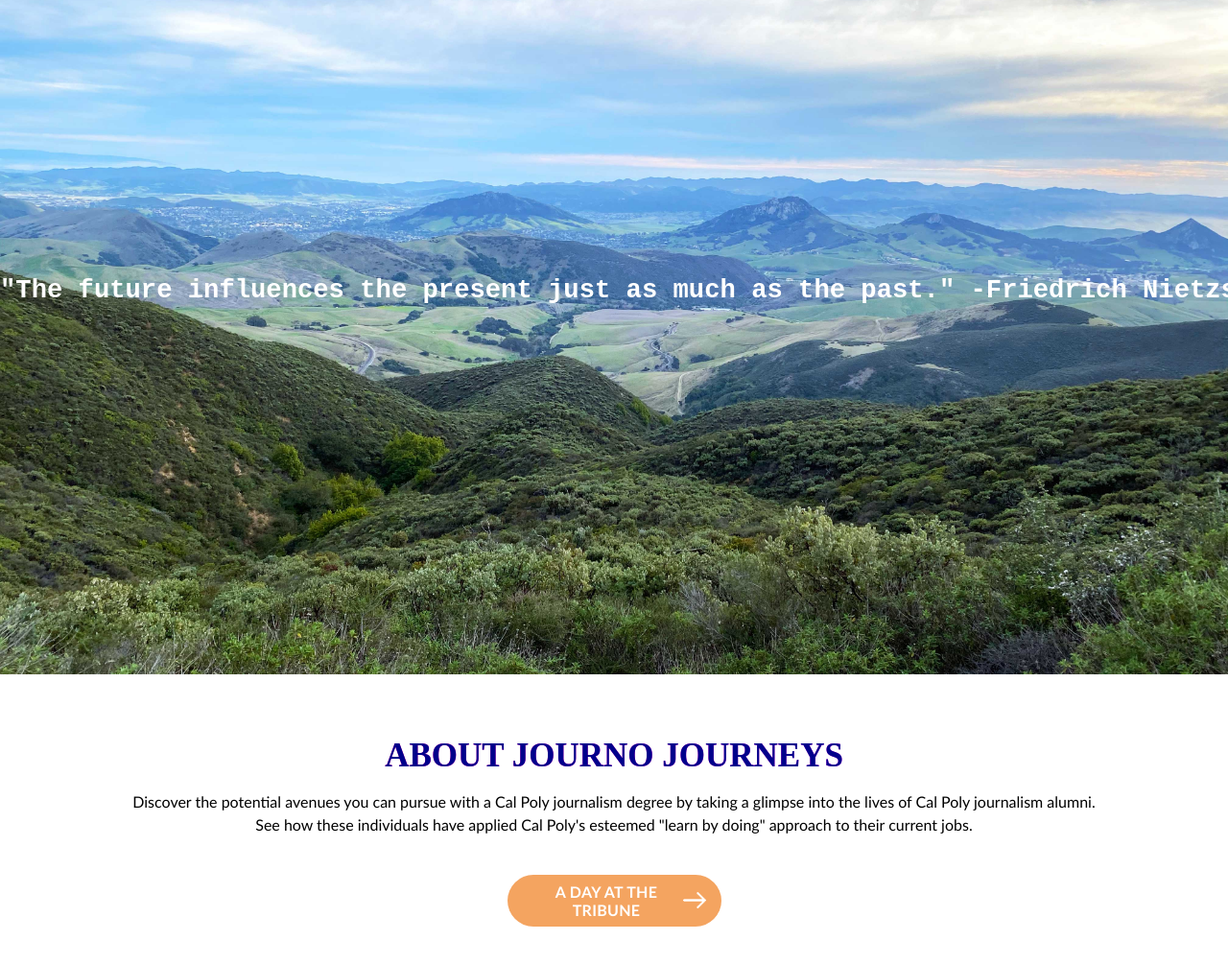
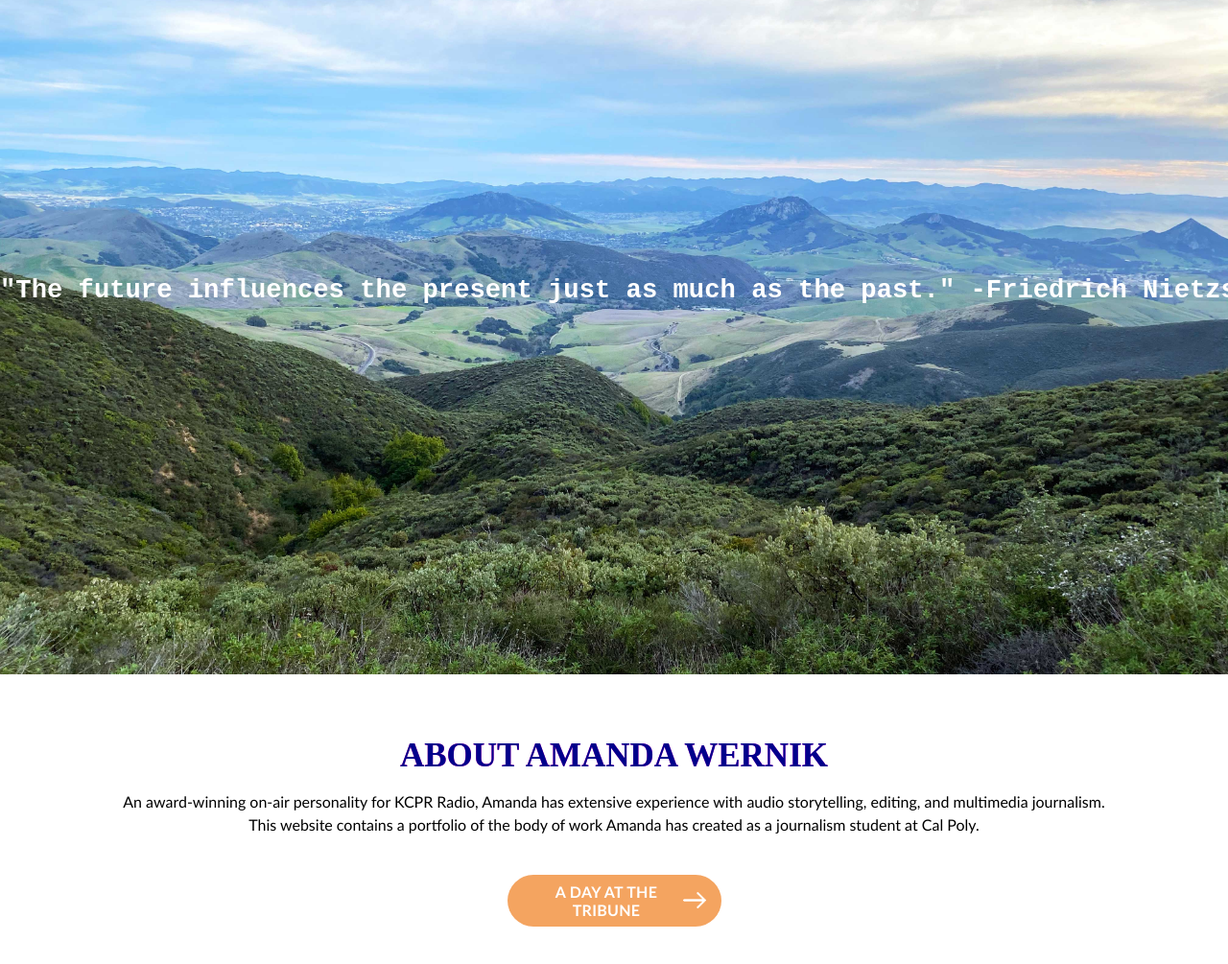
Before and after one commit to amandawernik/journojourneys, a plain HTML site: page index.html in a window 1280 px wide. Shown: the part 97-1102 px from the top of the page at 96% size. Drawn offline with Linux system fonts and the light colour scheme; a script that the page names is missing.

Commit message:
Update index.html

```diff
--- a/index.html
+++ b/index.html
@@ -180,9 +180,9 @@ function topFunction() {
 
 <!--beginning of main content area-->
 <div class="row whiteBG" style= "font-size: 16px">
-<h2 id="home">About Journo Journeys</h2>
+<h2 id="home">About Amanda Wernik</h2>
 <article>
-<p class="tab">Discover the potential avenues you can pursue with a Cal Poly journalism degree by taking a glimpse into the lives of Cal Poly journalism alumni.<br>See how these individuals have applied Cal Poly's esteemed "learn by doing" approach to their current jobs.</p>
+<p class="tab">An award-winning on-air personality for KCPR Radio, Amanda has extensive experience with audio storytelling, editing, and multimedia journalism. <br>This website contains a portfolio of the body of work Amanda has created as a journalism student at Cal Poly.  </p>
 <p class="tab"><a href="#gal">A Day at The Tribune</a></p>
 </article>
 </div>
```
